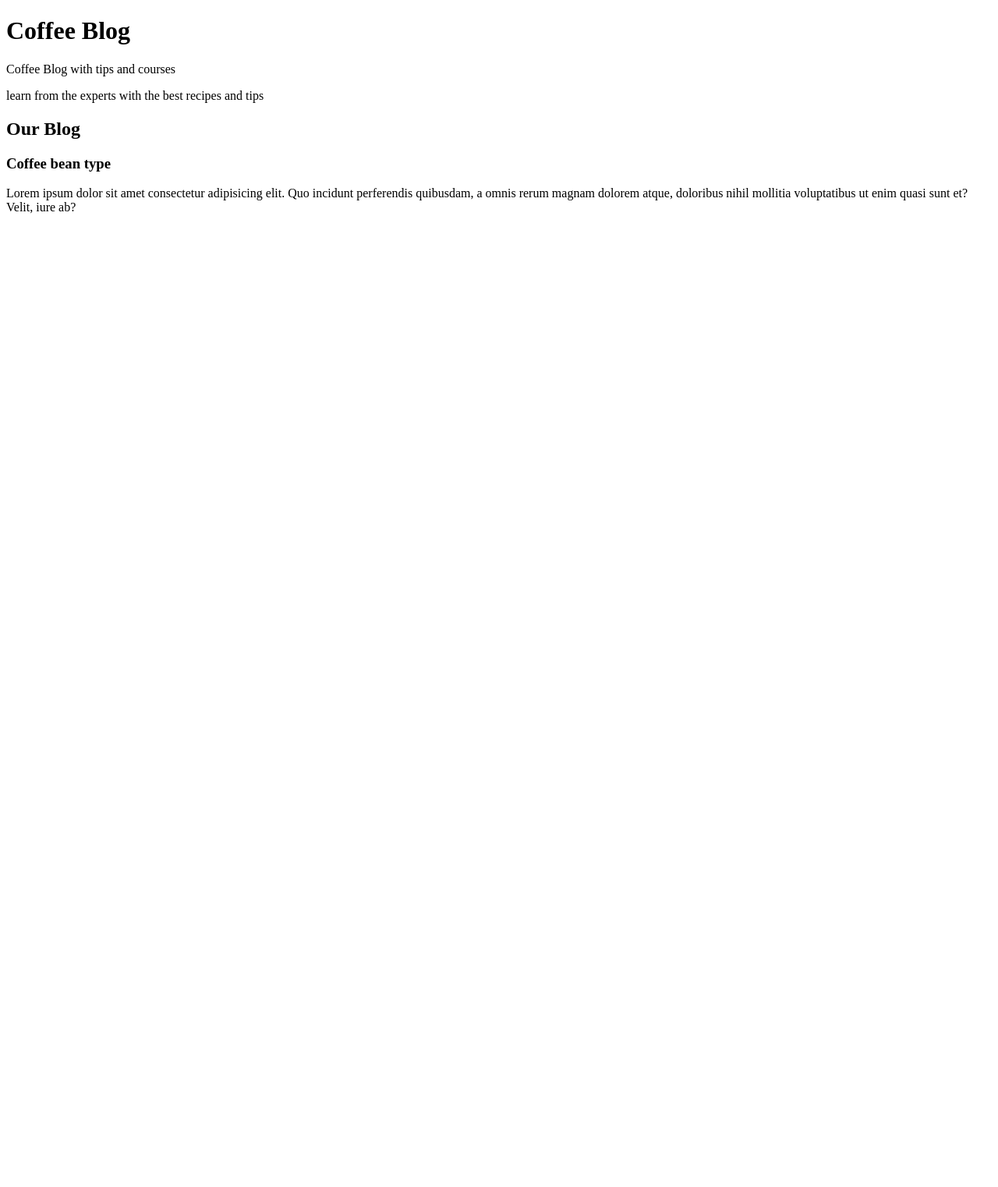
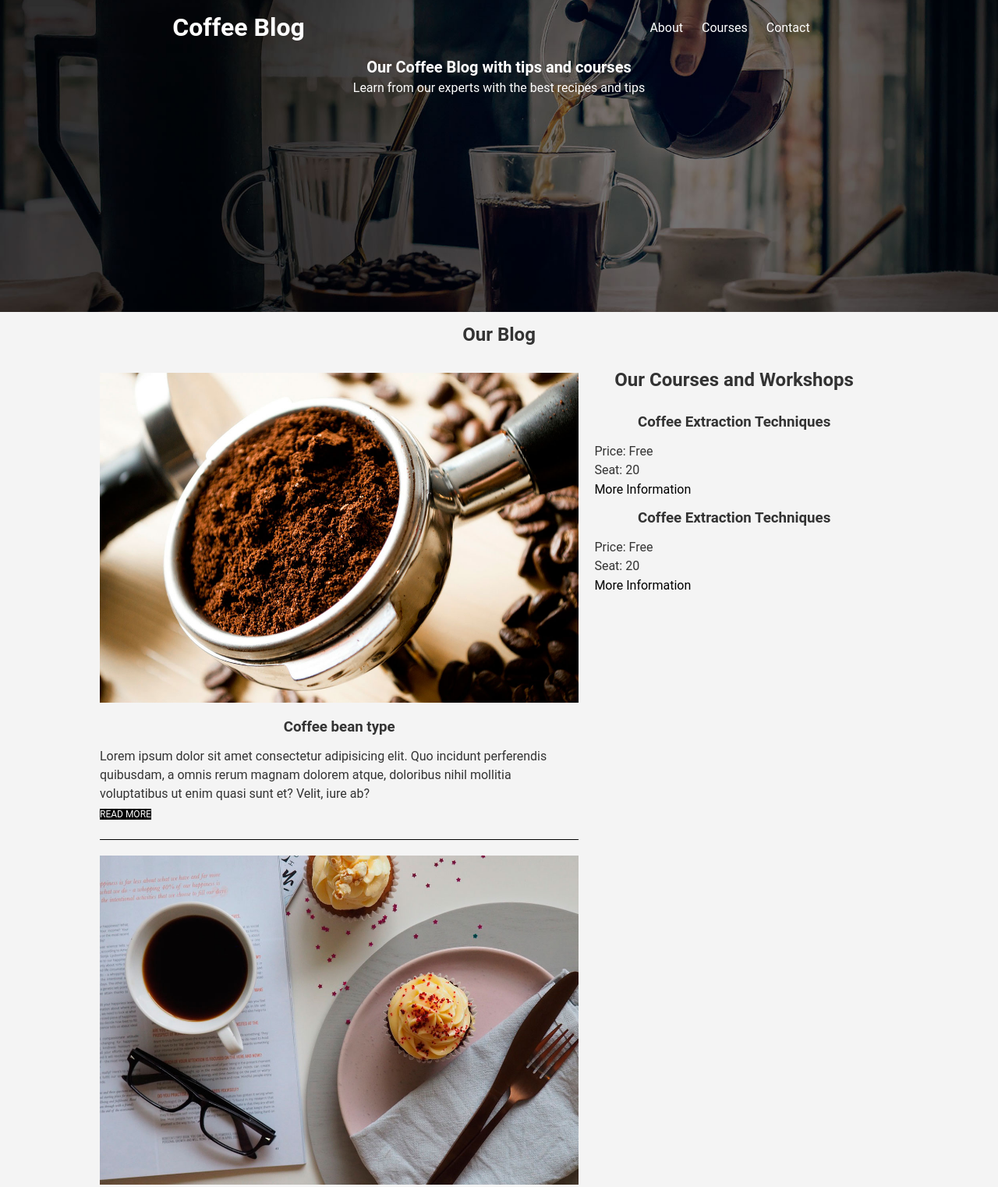
Before and after one commit to Brandon-Bennington/coffeeBlog-as1, a plain HTML site: page coffeeBlog/index.html in a window 1280 px wide. Shown: the top 1522 px of the page at 78% size. Before the commit the page ends 800 px from the top, so only its background shows below. Drawn offline with Linux system fonts and the light colour scheme.

```diff
--- a/coffeeBlog/index.html
+++ b/coffeeBlog/index.html
@@ -3,20 +3,57 @@
 <head>
     <meta charset="UTF-8">
     <meta name="viewport" content="width=device-width, initial-scale=1.0">
+    <link rel="stylesheet" href="styles.css">
     <title>Document</title>
 </head>
 <body>
-    <header>
-        <h1>Coffee Blog</h1>
-        <p>Coffee Blog with tips and courses</p>
-        <p>learn from the experts with the best recipes and tips</p>
+    <header class="site-init">
+        <div class="bar">
+            <h1>Coffee Blog</h1>
+            <nav class="menu">
+                <a href="about.html" target="_self">About</a>
+                <a href="courses.html">Courses</a>
+                <a href="contact.html">Contact</a>
+            </nav>
+        </div>
+        <p class="hl-text">Our Coffee Blog with tips and courses</p>
+        <p>Learn from our experts with the best recipes and tips</p>
     </header>
 
-    <main>
+    <main class="container">
         <h2>Our Blog</h2>
-        <div>
-            <h3>Coffee bean type</h3>
-            <p>Lorem ipsum dolor sit amet consectetur adipisicing elit. Quo incidunt perferendis quibusdam, a omnis rerum magnam dolorem atque, doloribus nihil mollitia voluptatibus ut enim quasi sunt et? Velit, iure ab?</p>
-        </div>
+        <div class="main-flex-container">
+            <div class="blog-container">
+                <div class="blog-item">
+                    <img src="./img/blog1.jpg" alt="cofee element">
+                    <h3>Coffee bean type</h3>
+                    <p>Lorem ipsum dolor sit amet consectetur adipisicing elit. Quo incidunt perferendis quibusdam, a omnis rerum magnam dolorem atque, doloribus nihil mollitia voluptatibus ut enim quasi sunt et? Velit, iure ab?</p>
+                    <a href="#" class="btn-read-more">Read More</a>
+                </div>
+                <div class="blog-item">
+                    <img src="./img/blog2.jpg" alt="cofee element">
+                    <h3>Coffee bean type</h3>
+                    <p>Lorem ipsum dolor sit amet consectetur adipisicing elit. Quo incidunt perferendis quibusdam, a omnis rerum magnam dolorem atque, doloribus nihil mollitia voluptatibus ut enim quasi sunt et? Velit, iure ab?</p>
+                    <a href="#" class="btn-read-more">Read More</a>
+                </div>
+            </div><!-- block-container -->
+            <section class="course-container">
+                <h2>Our Courses and Workshops</h2>
+                <div>
+                    <h3>Coffee Extraction Techniques</h3>
+                    <p>Price: Free</p>
+                    <p>Seat: 20</p>
+                    <a href="#">More Information</a>
+                </div>
+                <div>
+                    <h3>Coffee Extraction Techniques</h3>
+                    <p>Price: Free</p>
+                    <p>Seat: 20</p>
+                    <a href="#">More Information</a>
+                </div>
+            </section>
+        </div><!-- main-flex-container -->
+    </main>
+
 </body>
 </html>
--- a/coffeeBlog/style.css
+++ /dev/null
@@ -1,3 +0,0 @@
-h1{
-    color:blue
-}
--- /dev/null
+++ b/coffeeBlog/styles.css
@@ -0,0 +1,113 @@
+/*global*/
+
+*{
+    margin:0;
+    padding:0;
+    box-sizing:border-box;
+}
+body{
+    font-family: 'Roboto', sans-serif;
+    background-color: #f4f4f4;
+    color:#333;
+    line-height:1.6;
+    font-size:16px;
+}
+
+h1,h2,h3,h4{
+    padding-bottom: 10px;
+    padding-top: 10px;
+    text-align: center;
+}
+
+img{
+    max-width: 100%;
+}
+
+p{
+    line-height:1.5;
+}
+
+a{
+    color: black;
+    text-decoration: none;
+}
+
+/*utilities*/
+.container{
+    width:80%;
+    margin: auto;
+    margin-left: auto;
+    margin-right: auto;
+}
+
+.btn-read-more{
+    display: in-line block;
+    background-color: black;
+    color: white;
+    padding: 10x;
+    text-transform: uppercase;
+    margin-top: 20px;
+    margin-bottom: 20px;
+    font-size: 12px;
+}
+
+/*header*/
+header.site-init{
+    background-image: url(./img/banner.jpg);
+    background-size: cover;
+    background-position: center center;
+    height: 400px;
+    color: white;
+    text-align: center;
+}
+header.site-init .hl-text{
+    font-weight: bold;
+    font-size: 20px;
+}
+
+.bar{
+    display: flex;
+    justify-content: space-around;
+    align-items: center;
+    height: 100p;
+}
+
+/*menu*/
+.menu a{
+    color: white;
+    margin-right: 20px;
+}
+
+/*main*/
+.main-flex-container{
+    display: flex;
+}
+
+.blog-container{
+    width: 60%;
+    margin-right: 20px;
+    margin-top: 20px;
+}
+
+.course-container{
+    width: 35%;
+}
+
+.blog-item {
+    margin-bottom: 20px;
+    border-bottom: 1px solid #000;
+    padding-bottom: 20px;
+    margin-left: auto;
+    margin-right: auto;
+}
+
+.blog-item .image-container {
+    text-align: center;
+    max-width: 100%; /* Match the image width */
+    overflow: hidden; /* Prevent text from overflowing if the image is small */
+}
+
+.blog-item p {
+    text-align: left;
+    max-width: 100; /* Match the image width */
+}
```
Also changed, not shown: coffeeBlog/about.html (added, +37 -0 lines), coffeeBlog/contact.html (added), coffeeBlog/couse.html (added), 2 other files.
